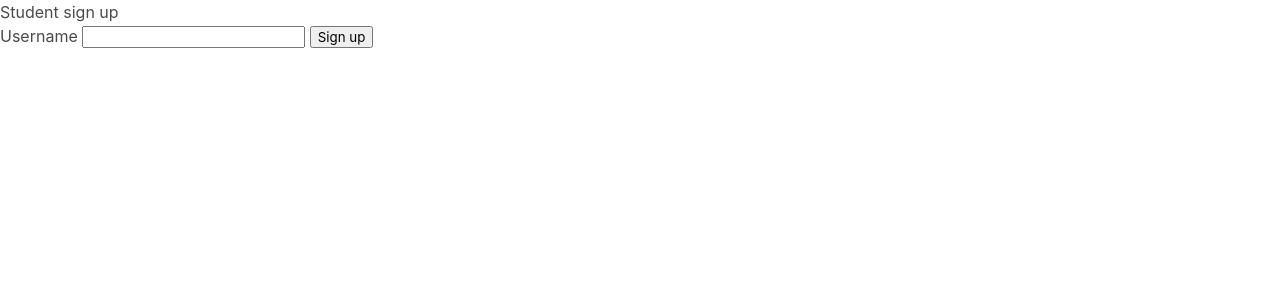
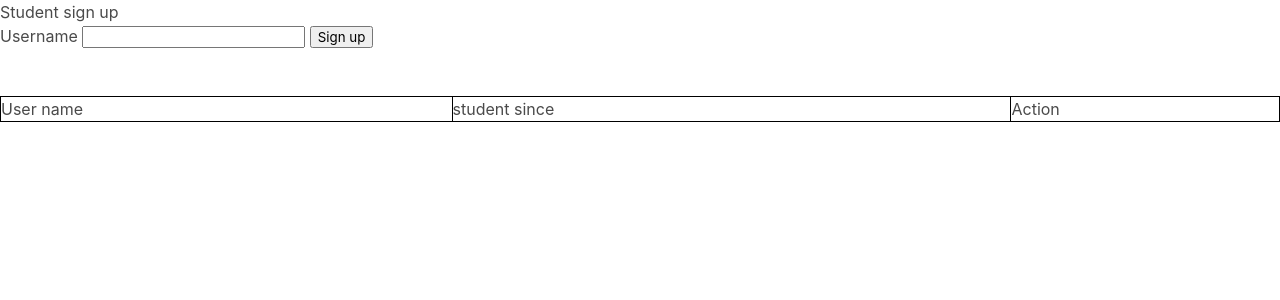
Before and after one commit to joseborr/rafamChallenge, a Django app: page /student/ in a window 1280 px wide. Shown: the top 300 px of the page. Run offline with Django 4.2, Linux system fonts and the light colour scheme; data that the repository does not hold is empty.

Commit message:
se agregan nuevas consultas a bd y nuevas vistas para probar

```diff
--- a/challengeback/challengeback/urls.py
+++ b/challengeback/challengeback/urls.py
@@ -15,7 +15,7 @@ Including another URLconf
 """
 from django.contrib import admin
 from django.urls import path, include
-from core.views import frontPage, studentView, lessonView
+from core.views import frontPage, studentView, lessonView, studentFriendView
 
 
 urlpatterns = [
@@ -23,4 +23,5 @@ urlpatterns = [
     path('', frontPage, name='frontpage'),
     path('student/',studentView, name='student_reg'),
     path('lesson/', lessonView, name='lesson_reg'),
+    path('<id>/friends/', studentFriendView, name='student_friends'),
 ]
--- a/challengeback/core/forms.py
+++ b/challengeback/core/forms.py
@@ -1,8 +1,13 @@
 from django import forms
 from core.models import Lesson
+from core.queries import list_all_students
 
 class LessonForm(forms.Form):
     name = forms.CharField(required=True, max_length=50)
 
 class StudentForm(forms.Form):
     username = forms.CharField(required=True, max_length=50)
+
+class FriendshipForm(forms.Form):
+    friends = (list_all_students())
+    students = forms.ModelChoiceField( queryset=friends ,label='Students to be friend')
--- a/challengeback/core/models.py
+++ b/challengeback/core/models.py
@@ -7,6 +7,8 @@ class Student(models.Model):
     created_at = models.DateTimeField(editable=False, null=True)
     updated_at = models.DateTimeField(null=True, default=None)
 
+    class Meta:
+        ordering = ['username']
 
     def save(self,*args,**kwargs):
         ''' On save, update timestamps '''
@@ -23,6 +25,9 @@ class Lesson(models.Model):
     students = models.ManyToManyField(Student,blank=True, default=None)
     created_at = models.DateTimeField(editable=False, null=True)
     updated_at = models.DateTimeField(null=True, default=None)
+
+    class Meta:
+        ordering = ['name']
 
     def save(self,*args,**kwargs):
         ''' On save, update timestamps '''
--- a/challengeback/core/queries.py
+++ b/challengeback/core/queries.py
@@ -6,6 +6,11 @@ def sign_up_course(student,lesson):
 
 def accept_friendship(student_sender,student_receiver)->Friendship:
     ''''the student sender creates a friendship with student receiver which is returned'''
+
+    if student_sender.id == student_receiver.id:
+        return None
+    if frienship_exists(student_sender,student_receiver):
+        return None
     friendship = Friendship()
     friendship.save()
     friendship.friends.add(student_sender,student_receiver)
@@ -17,10 +22,37 @@ def list_all_students():
     return Student.objects.all()
 
 def list_lessons_from_student(student:Student):
+    '''list lessons taken by a student'''
     return Lesson.objects.filter(students__username = student.username)
 
 def student_is_unique(student:Student):
+    '''returns if a student already exists'''
     return Student.objects.filter(username = student.username) == None
 
 def list_all_lessons():
+    '''list all lessons'''
     return Lesson.objects.all()
+
+def list_student_friends(id):
+    '''return the list of friends from the student's id provided'''
+
+    frienships = Friendship.objects.filter(friends = id)
+    friends = []
+    student = get_student_by_id(id)
+    for friendship in frienships:
+        for friend in friendship.friends.all():
+            if friend.username != student.username:
+                friends.append(friend)
+    return friends
+
+def get_student_by_id(id):
+    return Student.objects.get(pk=id)
+
+def frienship_exists(student_sender,student_receiver):
+    frienships = Friendship.objects.all()
+    friends = [student_sender,student_receiver]
+    for single_friendship in frienships:
+        if (single_friendship.friends.all()[0] in friends
+                            and single_friendship.friends.all()[1] in friends):
+            return True
+    return False
--- a/challengeback/core/templates/student_reg.html
+++ b/challengeback/core/templates/student_reg.html
@@ -1,10 +1,40 @@
 {% extends 'base.html' %}
 
 {% block content %}
+
 <h1>Student sign up</h1>
 <form method="POST" class="post-form">{% csrf_token %}
 {{form.username.label}}
 {{form.username}}
 <button type="submit" value="submit" class="save btn btn-secondary">Sign up</button>
 </form>
+<br><br>
+
+
+<style>
+    table, th, td {
+      border:1px solid black;
+    }
+</style>
+<table style="width:100%">
+    <tr>
+        <td>User name</td>
+        <td>student since</td>
+        <td>Action</td>
+    </tr>
+{% for student in students %}
+<tr>
+    <td>
+    {{student.username}}
+</td>
+<td>
+    {{student.created_at}}
+</td>
+<td>
+    <a href="{% url 'student_friends' student.id %}">Friends</a>
+</td>
+</tr>
+{% endfor %}
+</table>
+
 {% endblock %}
--- a/challengeback/core/views.py
+++ b/challengeback/core/views.py
@@ -1,5 +1,5 @@
 from django.shortcuts import render,redirect
-from core.forms import StudentForm, LessonForm
+from core.forms import StudentForm, LessonForm, FriendshipForm
 from core.models import Student,Lesson,Friendship
 from core.queries import *
 
@@ -21,7 +21,8 @@ def studentView(request):
             return redirect(frontPage)
     else:
         form = StudentForm()
-    context = {'form':form }
+    students = list_all_students()
+    context = {'form':form, 'students':students }
     return render(request,'student_reg.html', context)
 
 def lessonView(request):
@@ -38,3 +39,19 @@ def lessonView(request):
         form = LessonForm()
     context = {'form':form}
     return render(request,'lesson_reg.html',context)
+
+def studentFriendView(request, id):
+    me = get_student_by_id(id)
+    friends =  list_student_friends(id)
+    friends = friends if friends else ('No friends yet',)
+    if request.method == 'POST':
+        form = FriendshipForm(request.POST)
+        if form.is_valid():
+            friend = form.cleaned_data['students']
+            student = get_student_by_id(id)
+            accept_friendship(student,friend)
+    else:
+        form = FriendshipForm()
+
+    context = {'friends':friends, 'form':form, 'me':me}
+    return render(request,'student_friends.html',context)
```
Also changed, not shown: challengeback/core/templates/frontPage.html (+13 -5 lines), challengeback/core/templates/student_friends.html (added, +13 -0 lines), challengeback/core/migrations/0001_initial.py, challengeback/core/migrations/0002_alter_student_options.py (added), challengeback/core/migrations/0002_alter_student_updated_at.py (deleted), challengeback/core/migrations/0003_alter_friendship_updated_at_alter_lesson_updated_at.py (deleted).
